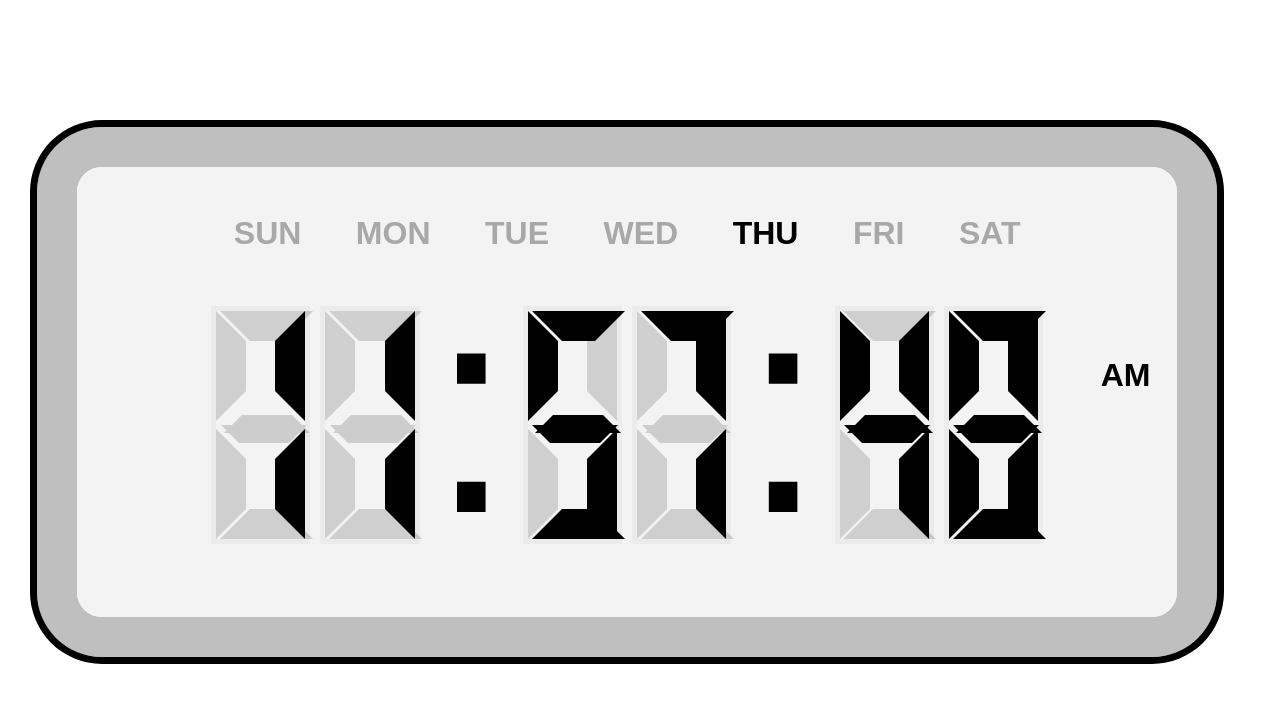
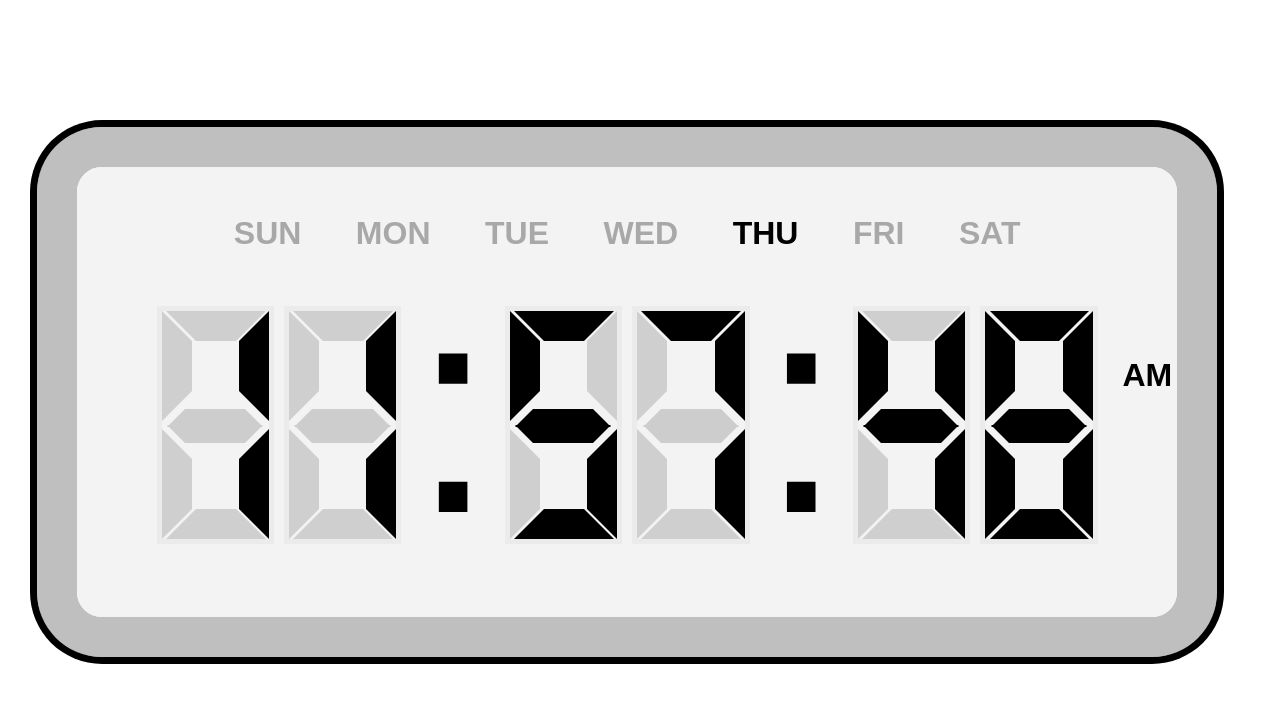
Before and after one commit to Afek-Sakaju/digital-clock-react, a React (Create React App) app: page / in a window 1280 px wide. Shown: the top 702 px of the page. Built offline with nearby package versions, Linux system fonts and the light colour scheme.

Commit message:
now every time unit presented with 2 digits, even if its only "7" for example it will be represented as "07", my name is bond, james bond

```diff
--- a/src/components/DigitsClock/DigitsClock.jsx
+++ b/src/components/DigitsClock/DigitsClock.jsx
@@ -3,54 +3,72 @@ import PropTypes from "prop-types";
 import { Digit } from "../../base-components";
 import "./DigitsClock.scss";
 
-export function DigitsClock({ updateAmPm ,ampmState,localeTime,setLocaleTime,currentDay,setCurrentDay}) {
-  const [day,time, ampm] = localeTime.split(' ')
-  const [hh, mm, ss] = time.split(':');
+export function DigitsClock({
+  updateAmPm,
+  ampmState,
+  localeTime,
+  setLocaleTime,
+  currentDay,
+  setCurrentDay,
+}) {
+  const [day, time, ampm] = localeTime.split(" ");
+  let [hh, mm, ss] = time.split(":");
 
-  useEffect(()=>{
-    const timerInterval = setInterval(()=>{
-      setLocaleTime(new Date().toLocaleDateString('en-US', {
-        weekday: 'short',
-        hour: 'numeric',
-        minute: 'numeric',
-        second: 'numeric'
-      }));
-    },1000);
+  hh = hh.padStart(2, "0");
+  mm = mm.padStart(2, "0");
+  ss = ss.padStart(2, "0");
+
+  useEffect(() => {
+    const timerInterval = setInterval(() => {
+      setLocaleTime(
+        new Date().toLocaleDateString("en-US", {
+          weekday: "short",
+          hour: "numeric",
+          minute: "numeric",
+          second: "numeric",
+        })
+      );
+    }, 1000);
 
     return () => clearInterval(timerInterval);
-  },[])
+  }, []);
 
-  useEffect(()=>{
-    if(day !== currentDay){
-      setCurrentDay(day)
+  useEffect(() => {
+    if (day !== currentDay) {
+      setCurrentDay(day);
     }
-  },[day])
+  }, [day]);
 
-  useEffect(()=>{
-    if(ampm !== ampmState){
-      updateAmPm(ampm)
+  useEffect(() => {
+    if (ampm !== ampmState) {
+      updateAmPm(ampm);
     }
-  },[])
+  }, []);
 
   return (
     <div className="numbersContainer">
-
-       {hh.split('').map((digit,index)=><Digit value={+digit} key={`hh ${index}`} />)}
-       <div className="twoDots">:</div>
-       {mm.split('').map((digit,index)=><Digit value={+digit} key={`mm ${index}`}/>)}
-       <div className="twoDots">:</div>
-       {ss.split('').map((digit,index)=><Digit value={+digit} key={`ss ${index}`}/>)}
-      </div>
+      {hh.split("").map((digit, index) => (
+        <Digit value={+digit} key={`hh ${index}`} />
+      ))}
+      <div className="twoDots">:</div>
+      {mm.split("").map((digit, index) => (
+        <Digit value={+digit} key={`mm ${index}`} />
+      ))}
+      <div className="twoDots">:</div>
+      {ss.split("").map((digit, index) => (
+        <Digit value={+digit} key={`ss ${index}`} />
+      ))}
+    </div>
   );
 }
 
 DigitsClock.propTypes = {
   updateAmPm: PropTypes.func,
   ampmState: PropTypes.string,
-  localeTime:PropTypes.string,
-  setLocaleTime:PropTypes.func,
-  currentDay:PropTypes.string,
-  setCurrentDay:PropTypes.func,
+  localeTime: PropTypes.string,
+  setLocaleTime: PropTypes.func,
+  currentDay: PropTypes.string,
+  setCurrentDay: PropTypes.func,
 };
 
 //DayText.defaultProps = {};
--- a/src/components/DigitsClock/DigitsClock.scss
+++ b/src/components/DigitsClock/DigitsClock.scss
@@ -1,13 +1,12 @@
 .numbersContainer {
   display: flex;
-  justify-content: center; // didn't exist on trapezoids
   flex-direction: row;
   box-sizing: border-box;
   align-items: center;
   gap: 10px;
   padding: 0 20px 0 20px;
   height: 60%;
-  width: 80%;
+  width: 90%;
 }
 
 .twoDots {
--- a/src/index.css
+++ b/src/index.css
@@ -57,7 +57,7 @@ body {
   font-size: 2rem;
   font-weight: bold;
   position: absolute;
-  right: 2%;
+  right: 0;
   top: -13.5rem;
 }
 
```
